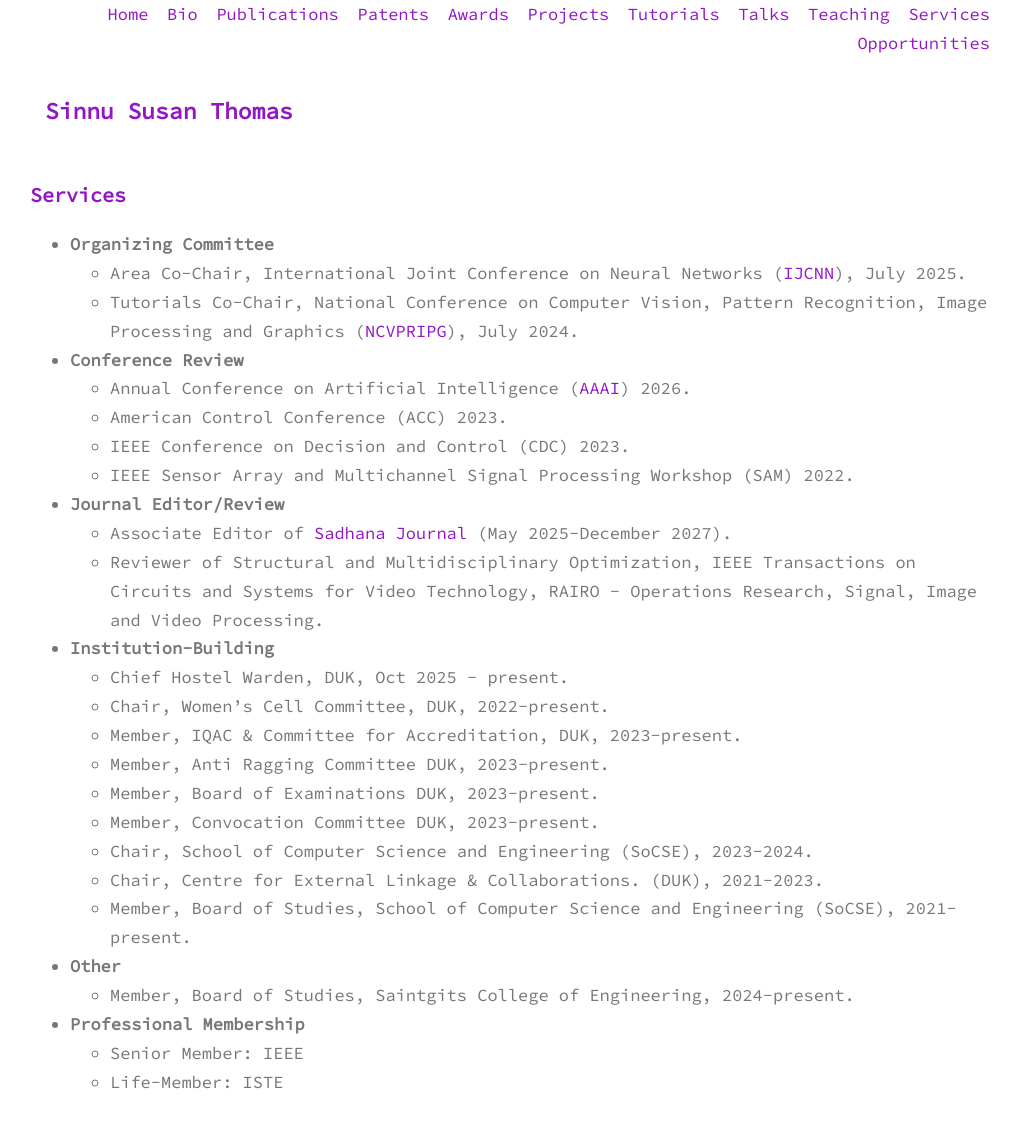
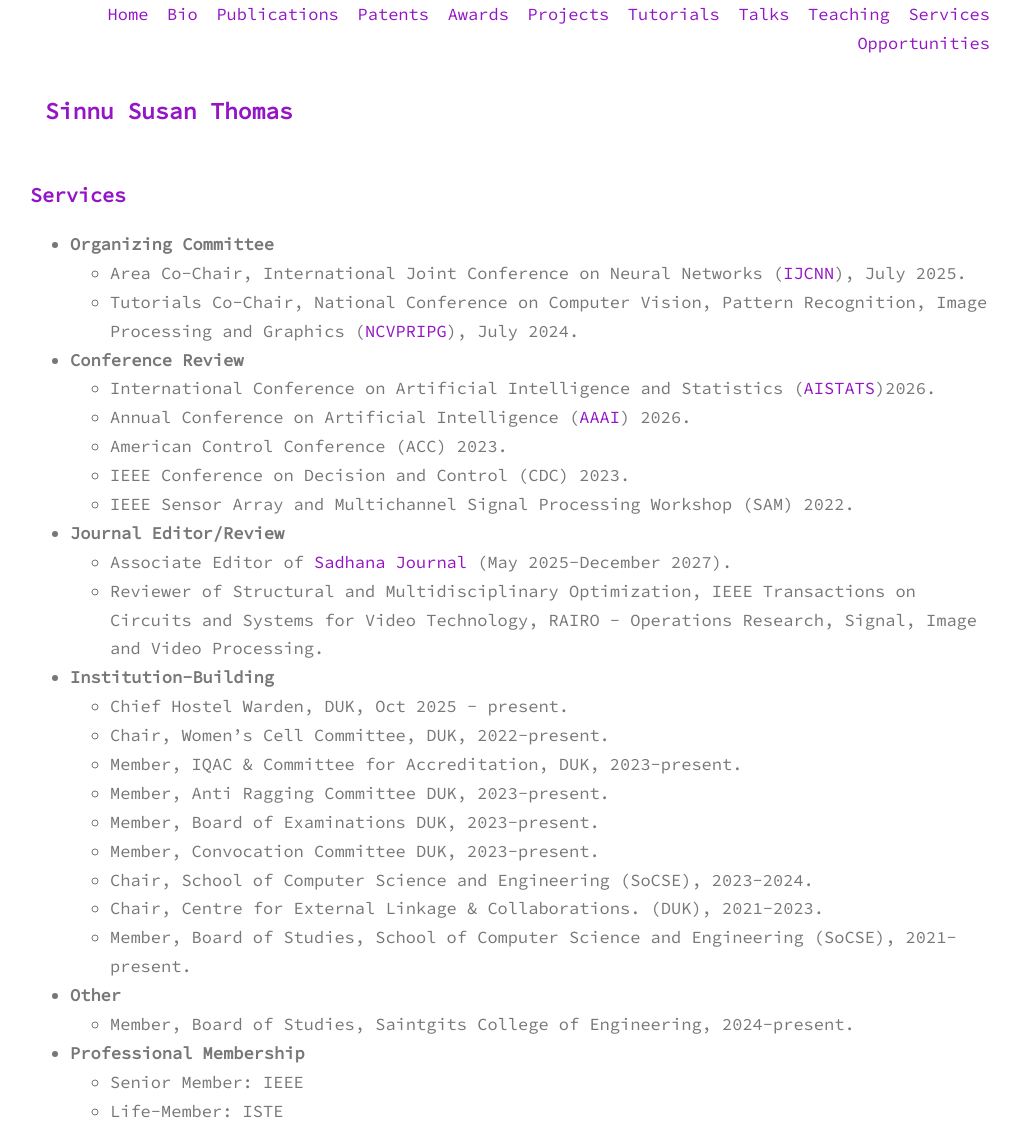
Before and after one commit to sinnuthomas/sinnuthomas.github.io, a Jekyll site: the page built from services.md, in a window 1280 px wide. Shown: the whole page, without its empty margins (130-1150 px from the left). Built offline with Jekyll 4.4.1, drawn with Linux system fonts in a browser that asks for light colours; before the commit the page ends 1114 px from its top, so only the background shows below that.

Commit message:
Update services.md

```diff
--- a/services.md
+++ b/services.md
@@ -10,6 +10,7 @@ permalink: /services/
 
 * **Conference Review**
   <br/>
+  * International Conference on Artificial Intelligence and Statistics ([AISTATS](https://aistats.org/aistats2026//))2026.
   * Annual Conference on Artificial Intelligence ([AAAI](https://aaai.org/conference/aaai/aaai-26/)) 2026.
   * American Control Conference (ACC) 2023.
   * IEEE Conference on Decision and Control (CDC) 2023.
```
